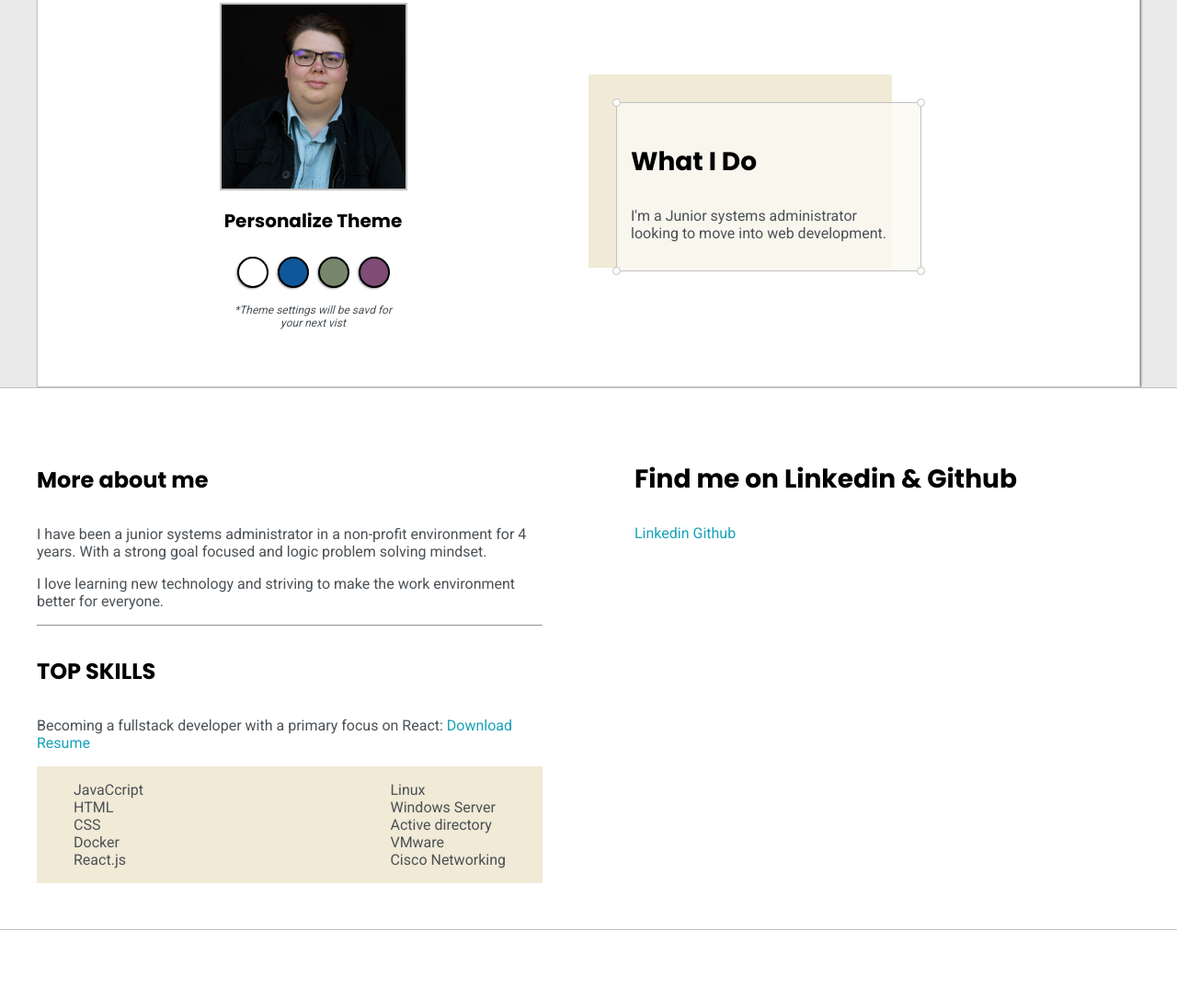
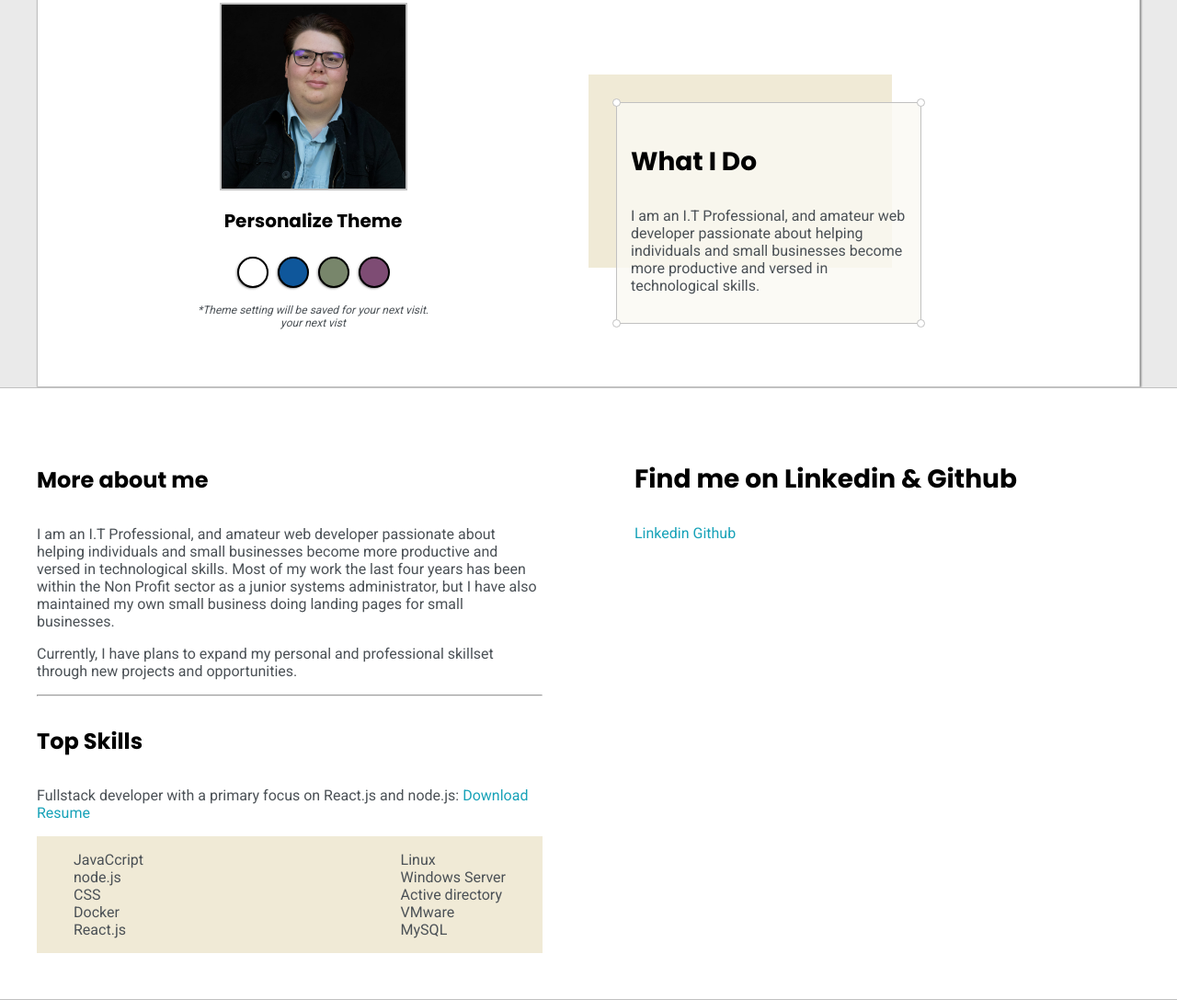
Before and after one commit to Nickalis/portfolio, a plain HTML site: page index.html in a window 1280 px wide. Shown: the part 304-1391 px from the top of the page at 92% size. Before the commit the page ends 1315 px from the top, so only its background shows below. Drawn offline with Linux system fonts and the light colour scheme.

Commit message:
Add files via upload

```diff
--- a/index.html
+++ b/index.html
@@ -44,7 +44,7 @@
 						    <div data-mode="purple" id="purple-mode" class="theme-dot"></div>
                         </div>
 
-                        <p id="settings-note">*Theme settings will be savd for <br>your next vist</p>
+                        <p id="settings-note">*Theme setting will be saved for your next visit.<br>your next vist</p>
                     </div>
 
                     <div class="right-colum">
@@ -54,7 +54,7 @@
                                 <div id="corner-tl" class="corner"></div>
                                 <div id="corner-tr" class="corner"></div>
                                 <h3>What I Do</h3>
-                                <p>I'm a Junior systems administrator looking to move into web development.</p>
+                                <p>I am an I.T Professional, and amateur web developer passionate about helping individuals and small businesses become more productive and versed in technological skills.</p>
                                 <div id="corner-br" class="corner"></div>
                                 <div id="corner-bl" class="corner"></div>
 
@@ -72,20 +72,20 @@
 
                     <div class="about-me">
                         <h4>More about me</h4>
-                        <p>I have been a junior systems administrator in a non-profit environment for 4 years. With a strong goal focused and logic problem solving mindset.</p>
-                        <p>I love learning new technology and striving to make the work environment better for everyone. </p>
+                        <p>I am an I.T Professional, and amateur web developer passionate about helping individuals and small businesses become more productive and versed in technological skills. Most of my work the last four years has been within the Non Profit sector as a junior systems administrator, but I have also maintained my own small business doing landing pages for small businesses.</p>
+                        <p>Currently, I have plans to expand my personal and professional skillset through new projects and opportunities.</p>
 
                         <hr>
 
-                        <h4>TOP SKILLS</h4>
+                        <h4>Top Skills</h4>
 
-                        <p>Becoming a fullstack developer with a primary focus on React: <a target="_blank" href="./Nickalis.pdf">Download
+                        <p>Fullstack developer with a primary focus on React.js and node.js: <a target="_blank" href="./Nickalis.pdf">Download
                                 Resume</a></p>
 
                         <div id="skills">
                             <ul>
                                 <li>JavaCcript</li>
-                                <li>HTML</li>
+                                <li>node.js</li>
                                 <li>CSS</li>
                                 <li>Docker</li>
                                 <li>React.js</li>
@@ -96,7 +96,7 @@
                                 <li>Windows Server</li>
                                 <li>Active directory</li>
                                 <li>VMware</li>
-                                <li>Cisco Networking</li>
+                                <li>MySQL</li>
                             </ul>
 
                         </div>
```
